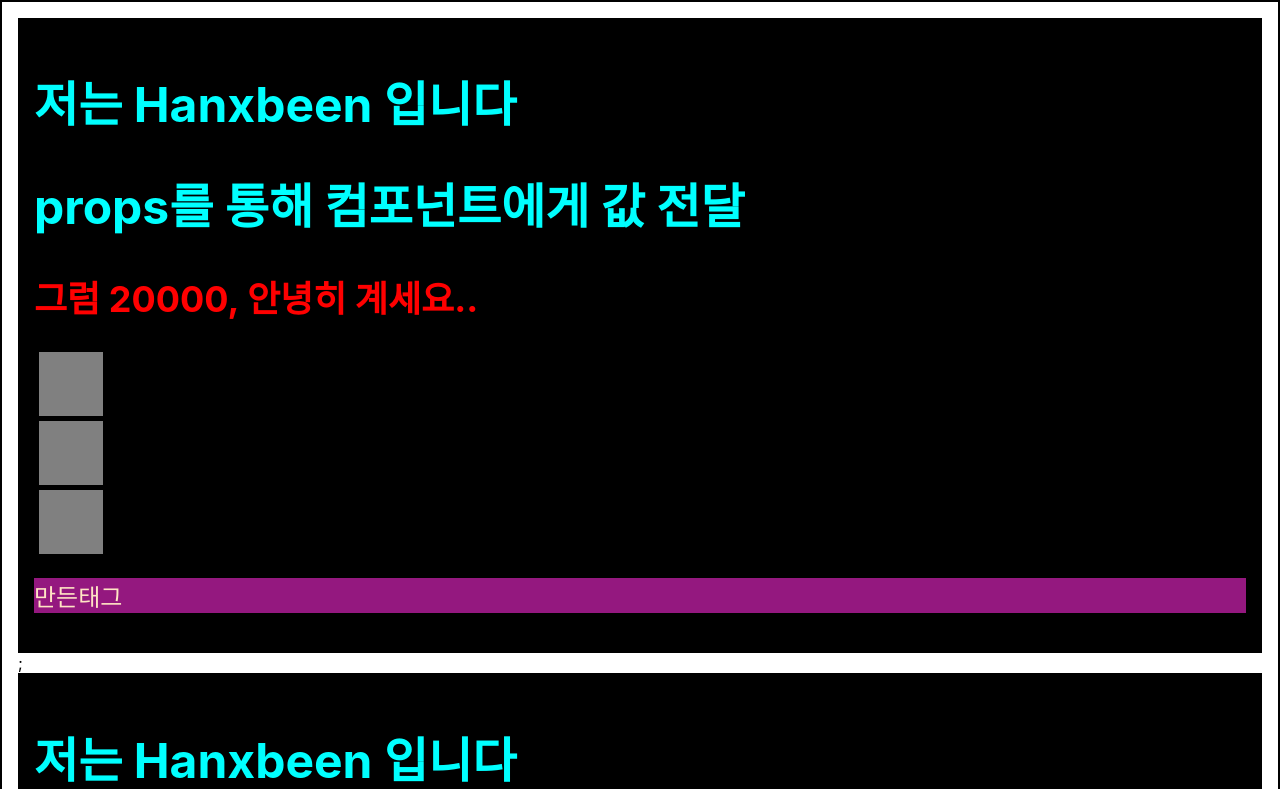
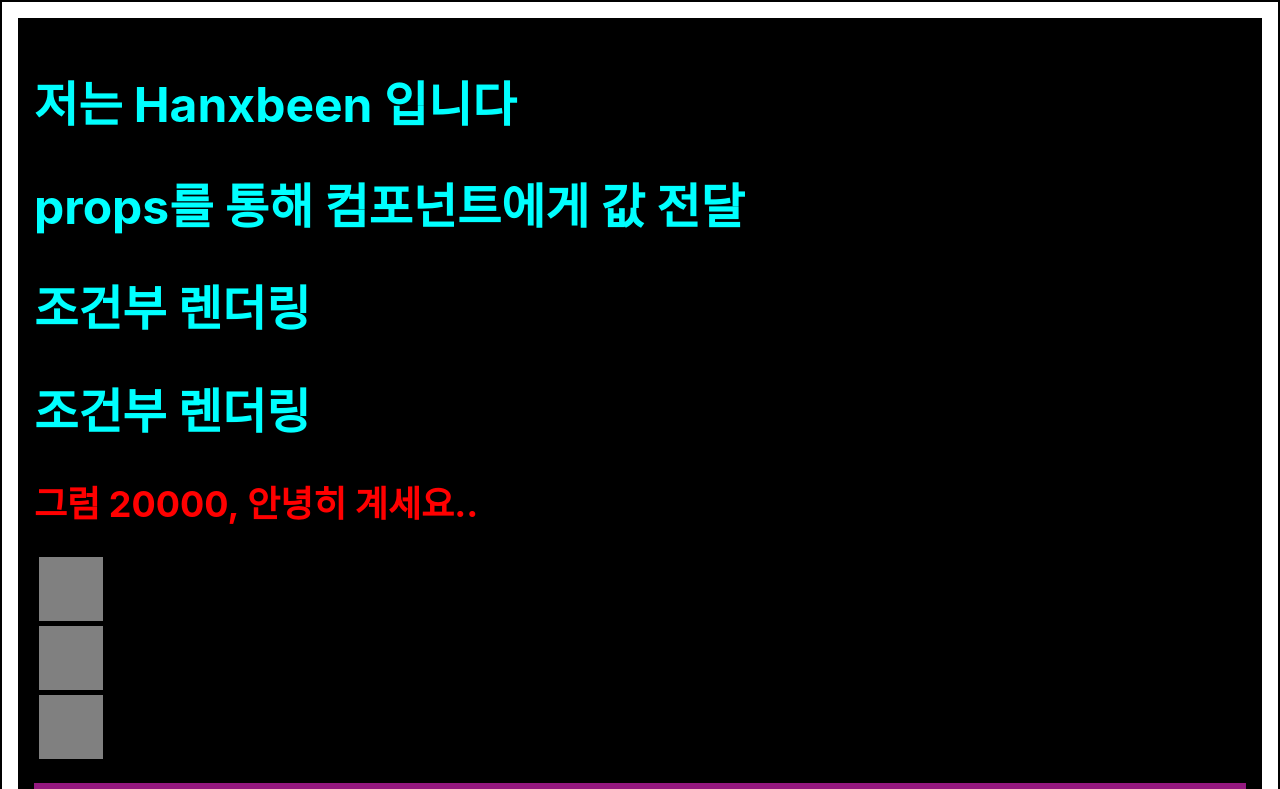
Before and after one commit to Hanxbeen/React_Tutorial, a React (Create React App) app in the folder begin-react/: page / in a window 1280 px wide. Shown: the top 789 px of the page. Built offline with nearby package versions, Linux system fonts and the light colour scheme.

Commit message:
study : '조건부 렌더링 이해'

```diff
--- a/begin-react/src/App.js
+++ b/begin-react/src/App.js
@@ -5,7 +5,8 @@ import Wrapper from "./Wrapper";
 function App() {
   return (
     <Wrapper>
-      <Hello name="props를 통해 컴포넌트에게 값 전달" color="red" />;
+      <Hello name="props를 통해 컴포넌트에게 값 전달" color="red" isSpecial />
+      ;
       <Hello color="pink" />
     </Wrapper>
   );
--- a/begin-react/src/Hello.js
+++ b/begin-react/src/Hello.js
@@ -19,6 +19,9 @@ function Hello(props) {
       <h1>저는 {name} 입니다</h1>
       <h1> {props.name} </h1>
 
+      {props.isSpecial ? <h1>조건부 렌더링</h1> : null}
+      {props.isSpecial && <h1>조건부 렌더링</h1>}
+
       <h2 style={{ color: props.color }}>그럼 20000, 안녕히 계세요..</h2>
       <div className="gray-box"></div>
       <div className="gray-box"></div>
```
